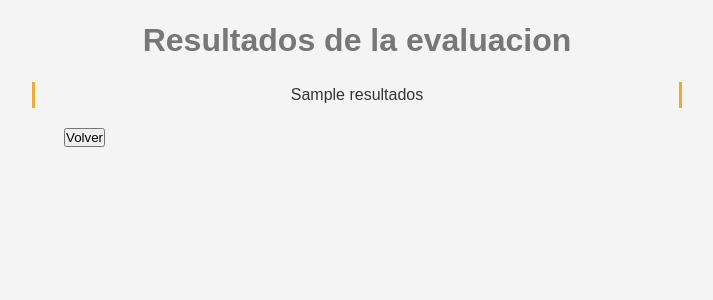
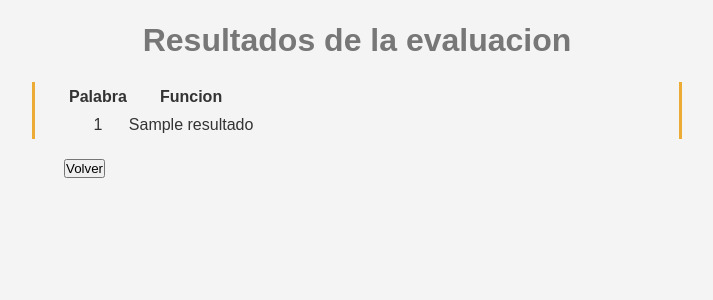
Before and after one commit to Arzanico/textBlobWebApp, a Flask app: template templates/results.html in a window 1280 px wide. Shown: the top 300 px of the page, without its empty margins (283-996 px from the left). Run offline with Flask 2, Linux system fonts and the light colour scheme; the template is opened without the code that fills it: most values are stand-ins (such as "Sample title", 1, 10 or a date in 2020).

Commit message:
Add files via upload

```diff
--- a/templates/results.html
+++ b/templates/results.html
@@ -5,7 +5,18 @@
 <h1> Resultados de la evaluacion </h1>
 
 <div class="container results">
-    {{ resultados | safe }}
+    <table >
+        <tr>
+        <th>Palabra</th>
+        <th>Funcion</th>
+        </tr>
+    {% for a in resultados %}
+        <tr>
+        <td>{{ a[0] }}</td>
+        <td>{{ a[1] }}</td>
+        </tr>
+    {% endfor %}
+    </table>
 </div>
 
 
```
